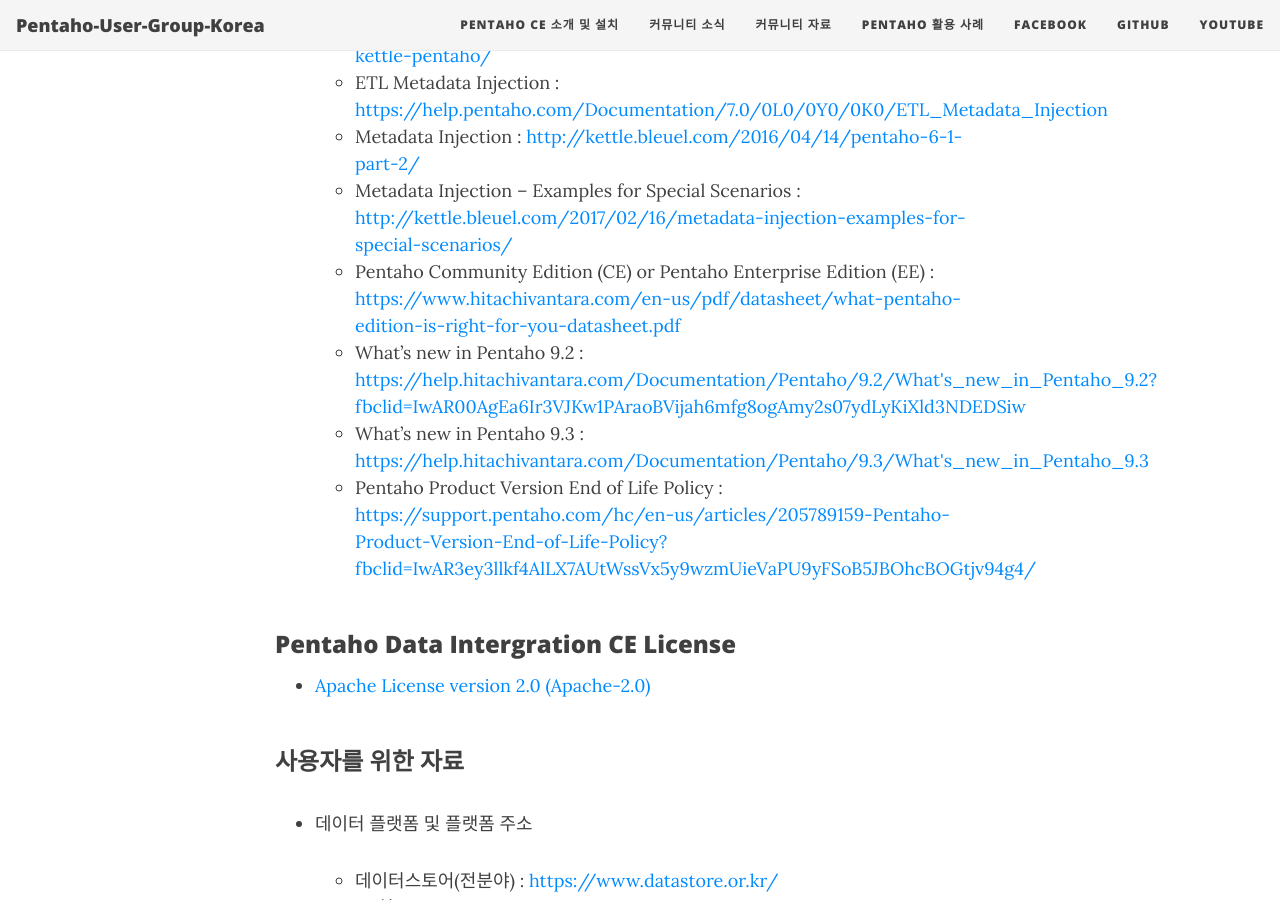
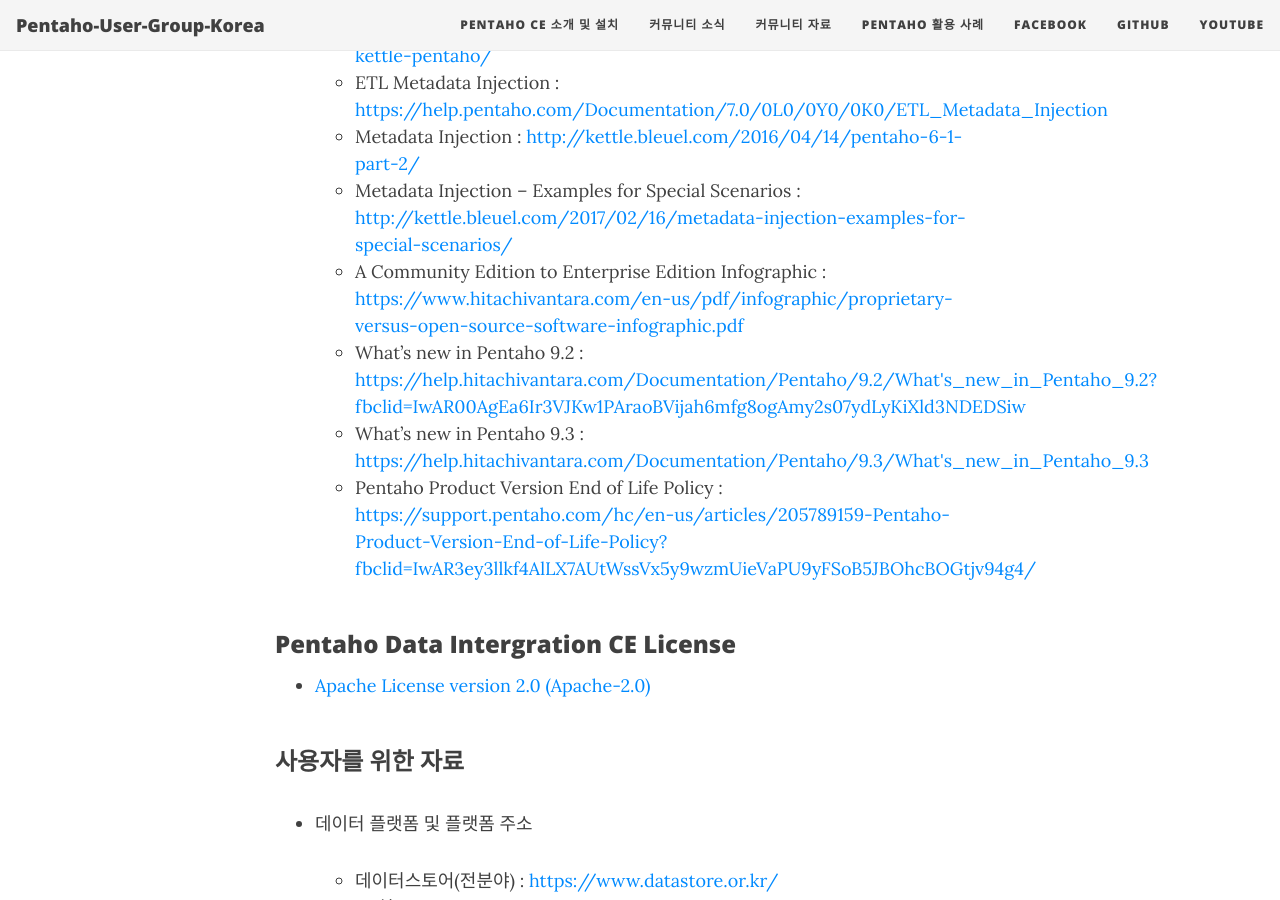
Before and after one commit to Pentaho-User-Group-Korea/Pentaho-User-Group-Korea.github.io, a Jekyll site: the page built from reference.md, in a window 1280 px wide and 900 px high, scrolled down 1900 px. Built offline with Jekyll 4.4.1, drawn with Linux system fonts in a browser that asks for light colours; nearby versions of some CDN libraries.

Commit message:
Update reference.md

```diff
--- a/reference.md
+++ b/reference.md
@@ -52,7 +52,7 @@ title: 커뮤니티 자료
   * ETL Metadata Injection : <https://help.pentaho.com/Documentation/7.0/0L0/0Y0/0K0/ETL_Metadata_Injection>
   * Metadata Injection : <http://kettle.bleuel.com/2016/04/14/pentaho-6-1-part-2/>
   * Metadata Injection – Examples for Special Scenarios : <http://kettle.bleuel.com/2017/02/16/metadata-injection-examples-for-special-scenarios/>
-  * Pentaho Community Edition (CE) or Pentaho Enterprise Edition (EE) : <https://www.hitachivantara.com/en-us/pdf/datasheet/what-pentaho-edition-is-right-for-you-datasheet.pdf>
+  * A Community Edition to Enterprise Edition Infographic : <https://www.hitachivantara.com/en-us/pdf/infographic/proprietary-versus-open-source-software-infographic.pdf>
   * What's new in Pentaho 9.2 : <https://help.hitachivantara.com/Documentation/Pentaho/9.2/What's_new_in_Pentaho_9.2?fbclid=IwAR00AgEa6Ir3VJKw1PAraoBVijah6mfg8ogAmy2s07ydLyKiXld3NDEDSiw>
   * What's new in Pentaho 9.3 : <https://help.hitachivantara.com/Documentation/Pentaho/9.3/What's_new_in_Pentaho_9.3>
   * Pentaho Product Version End of Life Policy : <https://support.pentaho.com/hc/en-us/articles/205789159-Pentaho-Product-Version-End-of-Life-Policy?fbclid=IwAR3ey3llkf4AlLX7AUtWssVx5y9wzmUieVaPU9yFSoB5JBOhcBOGtjv94g4/>
```
